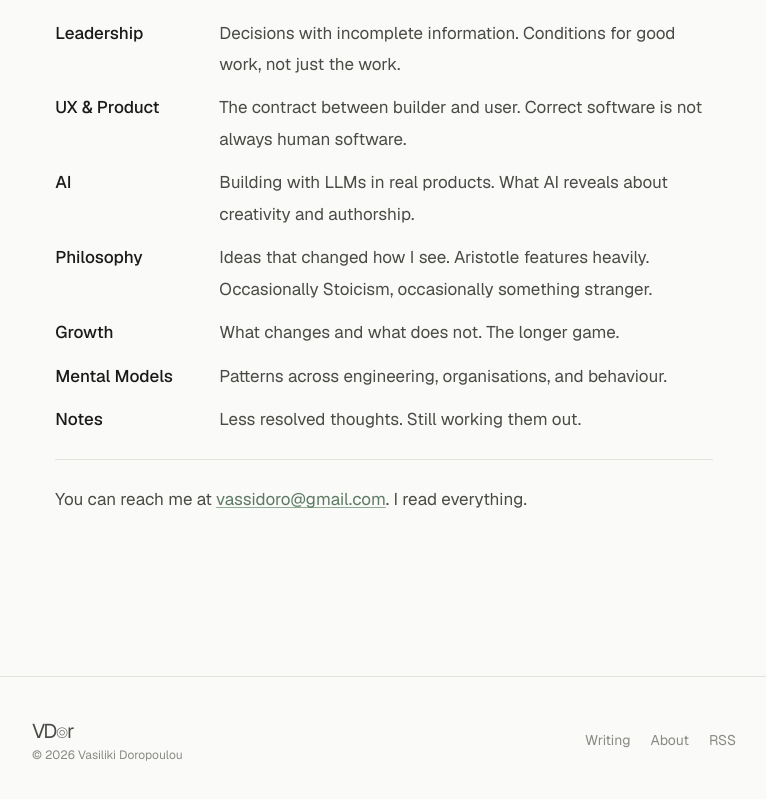
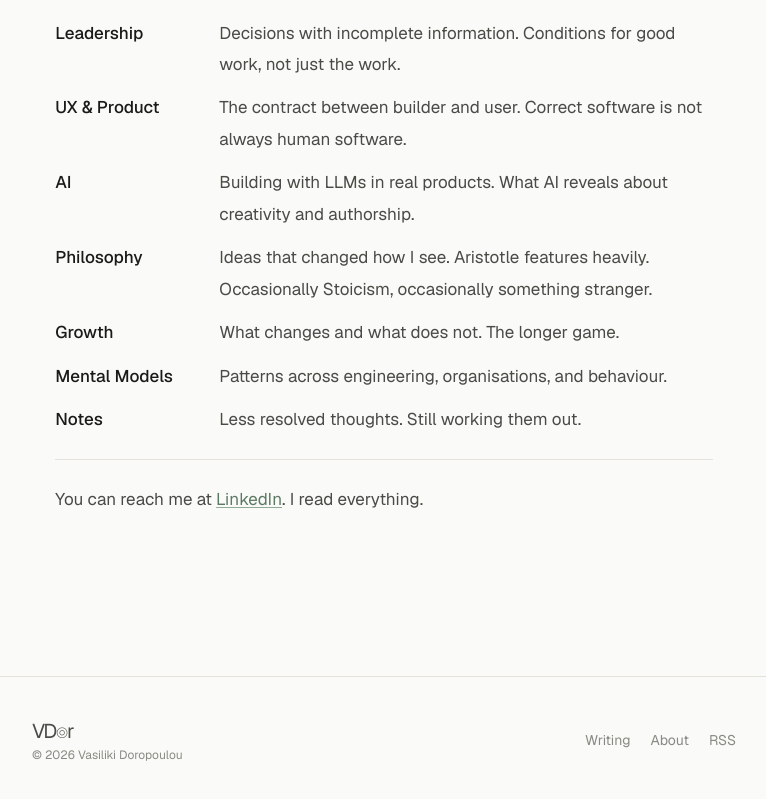
Before and after one commit to VassoD/thinking-out-loud, a Next.js app: page /about in a window 1280 px wide. Shown: the part 860-1659 px from the top of the page, without its empty margins (256-1022 px from the left). Built offline with nearby package versions, Linux system fonts and the light colour scheme; no server answers.

Commit message:
update AboutPage contact information to link to LinkedIn profile

```diff
--- a/app/about/page.tsx
+++ b/app/about/page.tsx
@@ -91,10 +91,12 @@
             <p className="text-[var(--color-ink-muted)]">
               You can reach me at{' '}
               <a
-                href="mailto:vassidoro@gmail.com"
+                href="https://www.linkedin.com/in/vasilikidoropoulou"
+                target="_blank"
+                rel="noopener noreferrer"
                 className="text-[var(--color-accent)] underline underline-offset-2 decoration-[var(--color-accent-muted)] hover:decoration-[var(--color-accent)] transition-colors"
               >
-                vassidoro@gmail.com
+                LinkedIn
               </a>
               . I read everything.
             </p>
```
